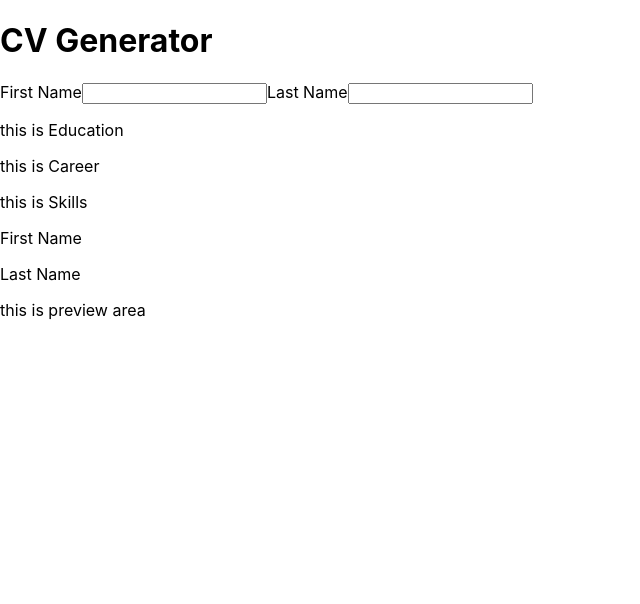
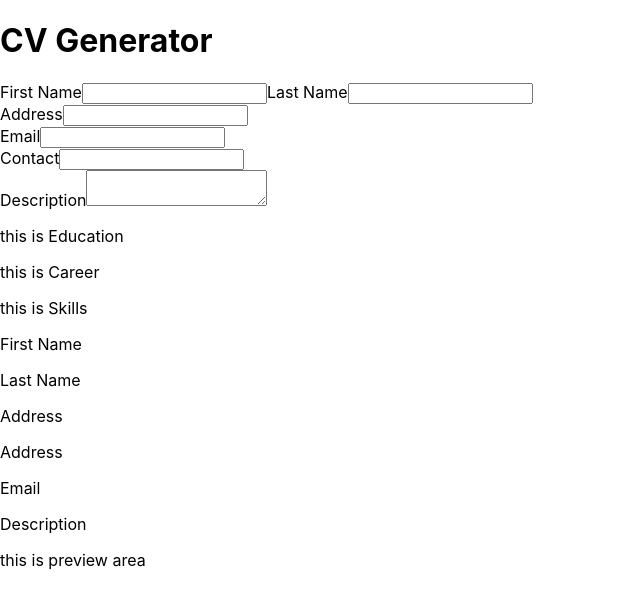
Before and after one commit to Diwashnembang/cv-application, a React (Create React App) app: page / in a window 1280 px wide. Shown: the top 604 px of the page, without its empty margins (0-640 px from the left). Built offline with nearby package versions, Linux system fonts and the light colour scheme.

Commit message:
completed personal info

```diff
--- a/src/components/Main.jsx
+++ b/src/components/Main.jsx
@@ -9,10 +9,18 @@ class Main extends Component {
       info: {
         firstName: 'first Name',
         lastName: 'last Name',
+        address: 'address',
+        contact: 'address',
+        email: 'email',
+        description: 'description',
       },
     };
     this.handelFirstName = this.handelFirstName.bind(this);
     this.handelLastName = this.handelLastName.bind(this);
+    this.handelAddress = this.handelAddress.bind(this);
+    this.handelContact = this.handelContact.bind(this);
+    this.handelEmail = this.handelEmail.bind(this);
+    this.handelDescription = this.handelDescription.bind(this);
   }
 
   handelFirstName(e) {
@@ -20,6 +28,10 @@ class Main extends Component {
       info: {
         firstName: e.target.value,
         lastName: previousState.info.lastName,
+        address: previousState.info.address,
+        contact: previousState.info.contact,
+        email: previousState.info.email,
+        description: previousState.info.description,
       },
     }));
   }
@@ -29,18 +41,78 @@ class Main extends Component {
       info: {
         firstName: previousState.info.firstName,
         lastName: e.target.value,
+        address: previousState.info.address,
+        contact: previousState.info.contact,
+        email: previousState.info.email,
+        description: previousState.info.description,
+      },
+    }));
+  }
+
+  handelAddress(e) {
+    this.setState((previousState) => ({
+      info: {
+        firstName: previousState.info.firstName,
+        lastName: previousState.info.lastName,
+        address: e.target.value,
+        contact: previousState.info.contact,
+        email: previousState.info.email,
+        description: previousState.info.description,
+      },
+    }));
+  }
+
+  handelEmail(e) {
+    this.setState((previousState) => ({
+      info: {
+        firstName: previousState.info.firstName,
+        lastName: previousState.info.lastName,
+        address: previousState.info.address,
+        contact: previousState.info.contact,
+        email: e.target.value,
+        description: previousState.info.description,
+      },
+    }));
+  }
+
+  handelContact(e) {
+    this.setState((previousState) => ({
+      info: {
+        firstName: previousState.info.firstName,
+        lastName: previousState.info.lastName,
+        address: previousState.info.address,
+        contact: e.target.value,
+        email: previousState.info.address,
+        description: previousState.info.description,
+      },
+    }));
+  }
+
+  handelDescription(e) {
+    this.setState((previousState) => ({
+      info: {
+        firstName: previousState.info.firstName,
+        lastName: previousState.info.lastName,
+        address: previousState.info.address,
+        contact: previousState.info.contact,
+        email: previousState.info.address,
+        description: e.target.value,
       },
     }));
   }
 
   render() {
     const { info } = this.state;
-    console.log("this is from main",info);
+    console.log('this is from main', info);
     return (
       <div id="main">
         <WorkingArea
           handelFirstName={this.handelFirstName}
           handelLastName={this.handelLastName}
+          handelAddress={this.handelAddress}
+          handelContact={this.handelContact}
+          handelEmail={this.handelEmail}
+          handelDescription={this.handelDescription}
         />
         <PreviewArea info={info} />
       </div>
--- a/src/components/WorkingArea.jsx
+++ b/src/components/WorkingArea.jsx
@@ -7,12 +7,18 @@ import SkillsInfo from './getUserInfo/SkillsInfo';
 
 class WorkingArea extends PureComponent {
   render() {
-    const { handelFirstName, handelLastName } = this.props;
+    const {
+      handelFirstName, handelLastName, handelAddress, handelContact, handelDescription, handelEmail,
+    } = this.props;
     return (
       <div id="workingArea">
         <PersonalInfo
           getFirstName={handelFirstName}
           getLastName={handelLastName}
+          getEmail={handelEmail}
+          getAddress={handelAddress}
+          getContact={handelContact}
+          getDescription={handelDescription}
         />
 
         <EducationInfo />
@@ -27,6 +33,10 @@ class WorkingArea extends PureComponent {
 WorkingArea.propTypes = {
   handelFirstName: PropTypes.func.isRequired,
   handelLastName: PropTypes.func.isRequired,
+  handelAddress: PropTypes.func.isRequired,
+  handelContact: PropTypes.func.isRequired,
+  handelEmail: PropTypes.func.isRequired,
+  handelDescription: PropTypes.func.isRequired,
 };
 
 export default WorkingArea;
--- a/src/components/getUserInfo/PersonalInfo.jsx
+++ b/src/components/getUserInfo/PersonalInfo.jsx
@@ -3,19 +3,52 @@ import PropTypes from 'prop-types';
 
 class PersonalInfo extends PureComponent {
   render() {
-    const { getFirstName, getLastName } = this.props;
+    const {
+      getFirstName, getLastName, getAddress, getContact, getDescription, getEmail,
+    } = this.props;
     console.log('this is from presonalinfo', getLastName);
     return (
-      <div>
+      <form id="userInfoForm">
+        <section id="userName">
           <label htmlFor="userFirstName">
             First Name
             <input type="text" name="firstName" id="userFirstName" onChange={getFirstName} />
           </label>
+
           <label htmlFor="userLastName">
             Last Name
             <input type="text" name="lastName" id="userLastName" onChange={getLastName} />
           </label>
-      </div>
+        </section>
+        <section id="userAddress">
+
+          <label htmlFor="userAddress">
+            Address
+            <input type="text" name="Address" id="userAddress" onChange={getAddress} />
+          </label>
+        </section>
+        <section id="userEmail">
+          <label htmlFor="userEmail">
+            Email
+            <input type="email" name="Email" id="userEmail" onChange={getEmail} />
+          </label>
+        </section>
+        <section id="userContact">
+          <label htmlFor="userContact">
+            Contact
+            <input type="number" name="Contact" id="userContact" onChange={getContact} />
+          </label>
+
+        </section>
+        <section id="userDescription">
+          <label htmlFor="userDescription">
+            Description
+            <textarea name="Description" id="userDescription" onChange={getDescription} />
+          </label>
+
+        </section>
+
+      </form>
     );
   }
 }
@@ -23,6 +56,10 @@ class PersonalInfo extends PureComponent {
 PersonalInfo.propTypes = {
   getFirstName: PropTypes.func.isRequired,
   getLastName: PropTypes.func.isRequired,
+  getAddress: PropTypes.func.isRequired,
+  getContact: PropTypes.func.isRequired,
+  getEmail: PropTypes.func.isRequired,
+  getDescription: PropTypes.func.isRequired,
 };
 
 export default PersonalInfo;
--- a/src/components/previewUserinfo/PreviewPersonalnfo.jsx
+++ b/src/components/previewUserinfo/PreviewPersonalnfo.jsx
@@ -8,6 +8,11 @@ class PreviewPersonalInfo extends PureComponent {
       <div>
         <p>{capitalize(info.firstName)}</p>
         <p>{capitalize(info.lastName)}</p>
+            <p>{capitalize(info.address)}</p>
+            <p>{capitalize(info.contact)}</p>
+            <p>{capitalize(info.email)}</p>
+            <p>{capitalize(info.description)}</p>
+
       </div>
     );
   }
@@ -18,6 +23,10 @@ PreviewPersonalInfo.propTypes = {
     {
       firstName: PropTypes.string.isRequired,
       lastName: PropTypes.string.isRequired,
+      address: PropTypes.string.isRequired,
+      contact: PropTypes.string.isRequired,
+      email: PropTypes.string.isRequired,
+      description: PropTypes.string.isRequired,
     },
   ).isRequired,
   capitalize: PropTypes.func.isRequired,
```
Lines whose indentation alone changed are shown as unchanged.
